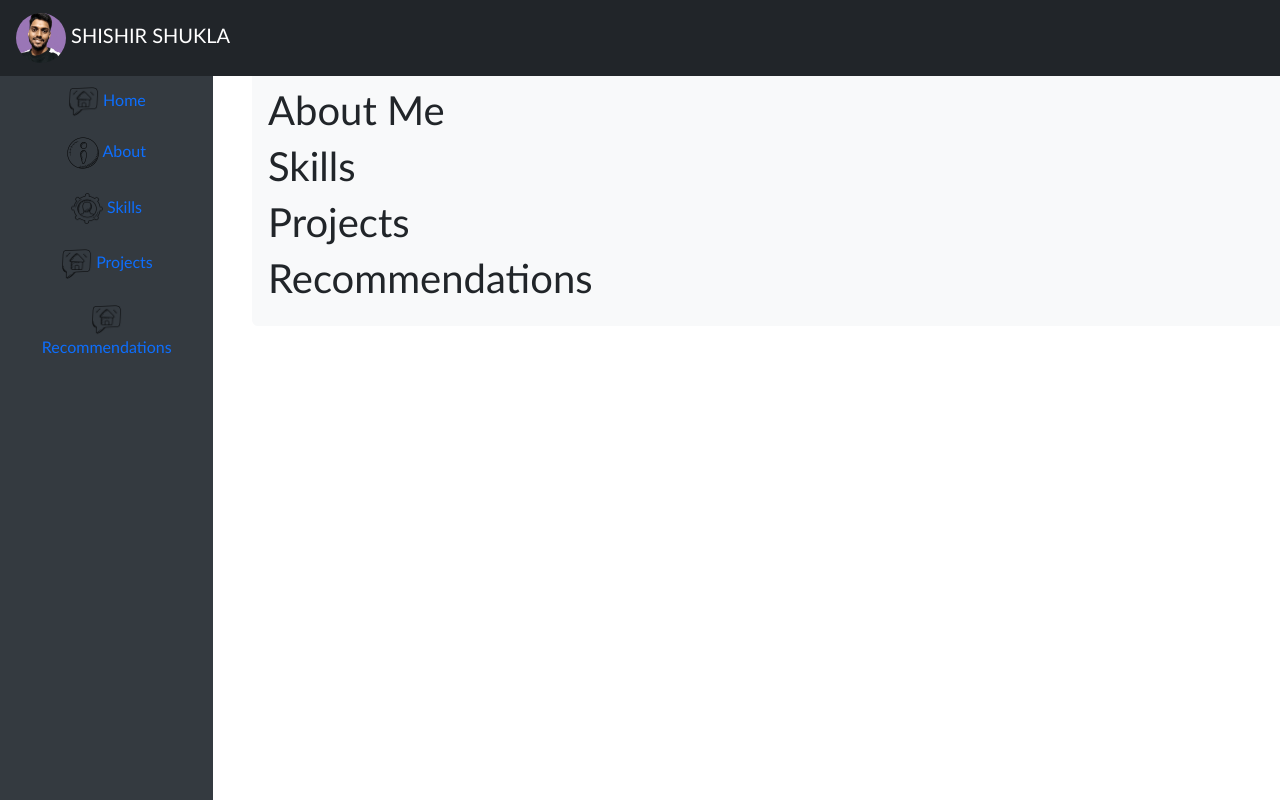
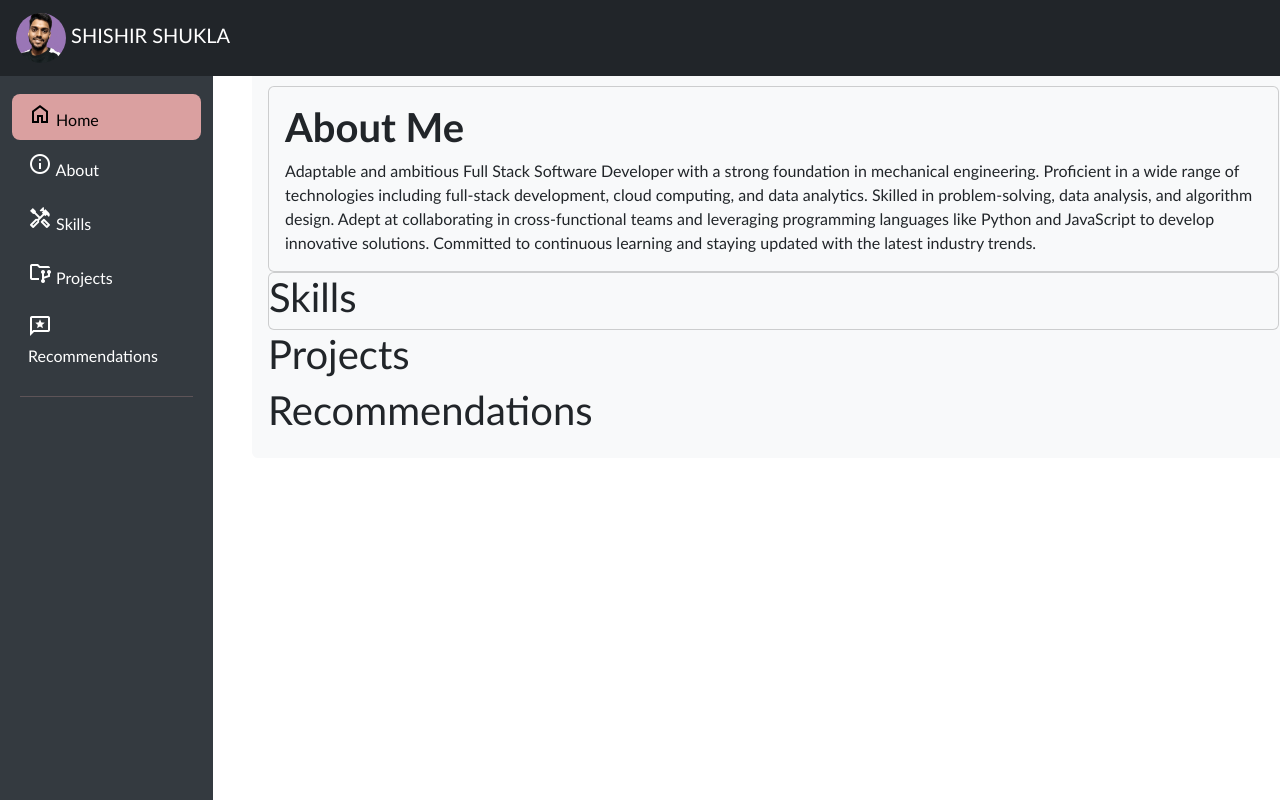
Before and after one commit to Cruz-Rider/Shishir_Shukla-Portfolio-Website, a plain HTML site: page index.html in a window 1280 px wide. Shown: the top 800 px of the page. Drawn offline with nearby package versions, Linux system fonts and the light colour scheme.

Commit message:
Update Design

```diff
--- a/index.html
+++ b/index.html
@@ -5,10 +5,8 @@
     <meta name="viewport" content="width=device-width, initial-scale=1">
     <title>Shishir Shukla - Portfolio</title>
     <link href="https://cdn.jsdelivr.net/npm/bootstrap@5.3.2/dist/css/bootstrap.min.css" rel="stylesheet" integrity="sha384-T3c6CoIi6uLrA9TneNEoa7RxnatzjcDSCmG1MXxSR1GAsXEV/Dwwykc2MPK8M2HN" crossorigin="anonymous">
+    <link rel="stylesheet" href="https://fonts.googleapis.com/css2?family=Material+Symbols+Outlined:opsz,wght,FILL,GRAD@24,400,0,0" />
     <link rel="stylesheet" href="./style.css">
-    <script src="https://cdn.jsdelivr.net/npm/@popperjs/core@2.11.8/dist/umd/popper.min.js" integrity="sha384-I7E8VVD/ismYTF4hNIPjVp/Zjvgyol6VFvRkX/vR+Vc4jQkC+hVqc2pM8ODewa9r" crossorigin="anonymous"></script>
-<script src="https://cdn.jsdelivr.net/npm/bootstrap@5.3.2/dist/js/bootstrap.min.js" integrity="sha384-BBtl+eGJRgqQAUMxJ7pMwbEyER4l1g+O15P+16Ep7Q9Q+zqX6gSbd85u4mG4QzX+" crossorigin="anonymous"></script>
-    <script src="./script.js"></script>
   </head>
   <body class="container-fluid">
     <div class="row">
@@ -24,49 +22,67 @@
     <div class="row">
       <nav id="sidebar" class="col-2 col-lg-2 position-fixed">
         <div class="position-sticky">
-          <ul class="nav nav-fill flex-column">
-              <li class="nav-item mt-2 md-1">
-                <a class="nav-link active align-text-center" href="#">
-                  <img src="Media/real-estate_2185922.png" alt="Home Icon" width="20%" height="20%" class="img-fluid">
+          <ul class="nav flex-column" id="sidebar_list">
+              <li class="nav-item active mt-4 md-1">
+                <a class="nav-link active" href="#">
+                  <span class="material-symbols-outlined">home</span>
                   Home
                 </a>
               </li>
               <li class="nav-item my-1">
-                <a class="nav-link active" href="#heading1">
-                  <img src="Media/information-sign_2343172.png" alt="Home Icon" width="20%" height="20%" class="img-fluid">
+                <a class="nav-link active" href="#about_me">
+                  <span class="material-symbols-outlined">info</span>
                   About
                 </a>
               </li>
               <li class="nav-item my-1">
                 <a class="nav-link active" href="#heading2">
-                  <img src="Media/manager_2216715.png" alt="Home Icon" width="20%" height="20%" class="img-fluid">
+                  <span class="material-symbols-outlined">handyman</span>
                   Skills
                 </a>
               </li>
               <li class="nav-item my-1">
                 <a class="nav-link active" href="#heading3">
-                  <img src="Media/real-estate_2185922.png" alt="Home Icon" width="20%" height="20%" class="img-fluid">
+                  <span class="material-symbols-outlined">folder_data</span>
                   Projects
                 </a>
               </li>
               <li class="nav-item my-1">
                 <a class="nav-link active" href="#heading4">
-                  <img src="Media/real-estate_2185922.png" alt="Home Icon" width="20%" height="20%" class="img-fluid">
+                  <span class="material-symbols-outlined">reviews</span>
                   Recommendations
                 </a>
               </li>
           </ul>
+          <hr class="h-color mx-2">
         </div>
       </nav>
 
       <main role="main" class="col-10 col-lg-10" style="margin-left: 15rem;">
         <div data-bs-spy="scroll" data-bs-target="#sidebar" data-bs-root-margin="0px 0px -40%" data-bs-smooth-scroll="true" class="scrollspy-example bg-body-tertiary p-3 rounded-2" tabindex="0">
-          <h1 id="heading1">About Me</h1>
-          <h1 id="heading2">Skills</h1>
+          <div class="card bg-light" id="about_me">
+            <div class="card-body">
+              <div class="card-title"><h1><strong>About Me</strong></h1></div>
+              <div class="card-text">Adaptable and ambitious Full Stack Software Developer with a strong foundation in mechanical engineering.
+                                    Proficient in a wide range of technologies including full-stack development, cloud computing, and data analytics.
+                                    Skilled in problem-solving, data analysis, and algorithm design.
+                                    Adept at collaborating in cross-functional teams and leveraging programming languages like Python and JavaScript to develop innovative solutions.
+                                    Committed to continuous learning and staying updated with the latest industry trends.</div>
+            </div>
+          </div>
+          <div class="card bg-light">
+            <h1 id="heading2">Skills</h1>
+            <div class="card-group"></div>
+          </div>
+
           <h1 id="heading3">Projects</h1>
           <h1 id="heading4">Recommendations</h1>
         </div>
       </main>
     </div>
+    <script src="https://cdn.jsdelivr.net/npm/@popperjs/core@2.11.8/dist/umd/popper.min.js" integrity="sha384-I7E8VVD/ismYTF4hNIPjVp/Zjvgyol6VFvRkX/vR+Vc4jQkC+hVqc2pM8ODewa9r" crossorigin="anonymous"></script>
+    <script src="https://cdn.jsdelivr.net/npm/bootstrap@5.3.2/dist/js/bootstrap.min.js" integrity="sha384-BBtl+eGJRgqQAUMxJ7pMwbEyER4l1g+O15P+16Ep7Q9Q+zqX6gSbd85u4mG4QzX+" crossorigin="anonymous"></script>
+    <script src="https://code.jquery.com/jquery-3.6.0.min.js"></script>
+    <script src="./script.js"></script>
   </body>
 </html>
--- a/script.js
+++ b/script.js
@@ -1,27 +1,4 @@
-function addRecommendation() {
-  // Get the message of the new recommendation
-  let recommendation = document.getElementById("new_recommendation");
-  // If the user has left a recommendation, display a pop-up
-  if (recommendation.value != null && recommendation.value.trim() != "") {
-    console.log("New recommendation added");
-    //Call showPopup here
-
-    // Create a new 'recommendation' element and set it's value to the user's message
-    var element = document.createElement("div");
-    element.setAttribute("class","recommendation");
-    element.innerHTML = "\<span\>&#8220;\</span\>" + recommendation.value + "\<span\>&#8221;\</span\>";
-    // Add this element to the end of the list of recommendations
-    document.getElementById("all_recommendations").appendChild(element);
-
-    // Reset the value of the textarea
-    recommendation.value = "";
-  }
-}
-
-function showPopup(bool) {
-  if (bool) {
-    document.getElementById('popup').style.visibility = 'visible'
-  } else {
-    document.getElementById('popup').style.visibility = 'hidden'
-  }
-}
+$("#sidebar_list li").on('click', function () {
+  $("#sidebar_list li.active").removeClass('active');
+  $(this).addClass('active');
+});
--- a/style.css
+++ b/style.css
@@ -7,3 +7,18 @@ body {
     height: 100vh;
     background-color:#343a40;
 }
+#sidebar li.active {
+    background: #daa0a0;
+    border-radius: 8px;
+    text-decoration: none;
+}
+#sidebar li.active a, #sidebar li.active a:hover {
+    color: #000;
+ }
+#sidebar li a{
+    color: #fff;
+ }
+
+ hr.h-color {
+    color: #daa0a0;
+ }
```
